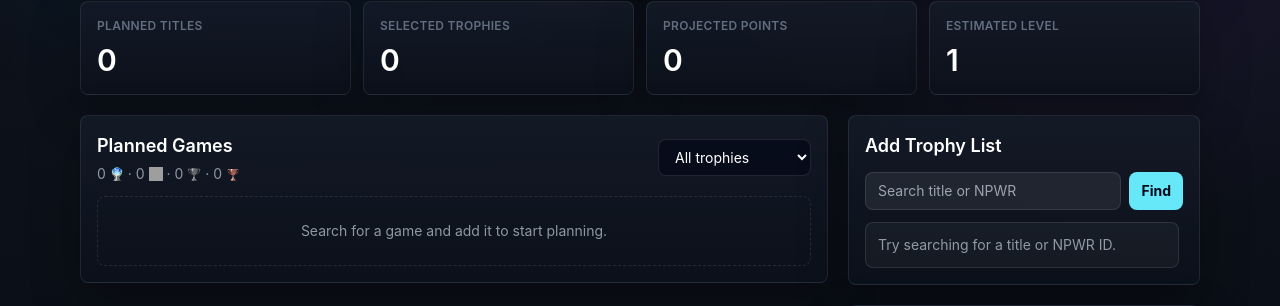
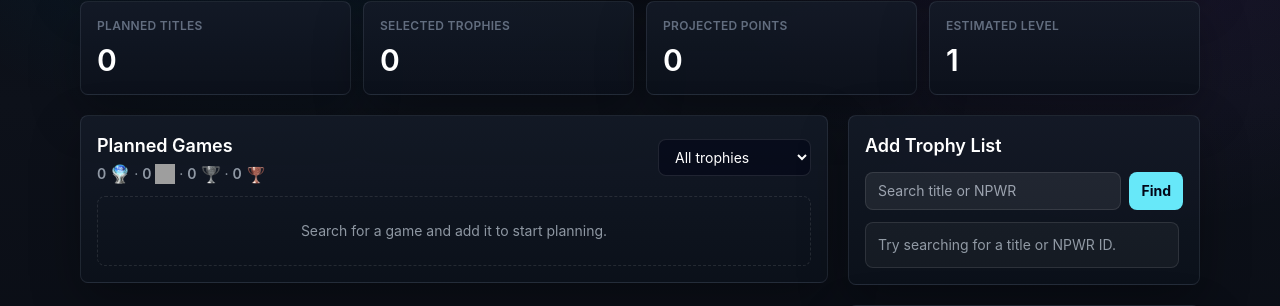
Before and after one commit to imok-coding/Trophies_Project, a PHP site: page /planner in a window 1280 px wide. Shown: the part 286-592 px from the top of the page. Run offline with PHP 8.4, Linux system fonts and the light colour scheme; some libraries are stand-ins or nearby versions; grey boxes are pictures that could not be loaded.

Commit message:
Enlarge trophy breakdown icons

```diff
--- a/site/assets/planner.js
+++ b/site/assets/planner.js
@@ -49,11 +49,11 @@ function trophyIcon(type) {
     bronze: ["e61e35.png", "B"],
   };
   const [file, alt] = icons[type] || icons.bronze;
-  return `<img src="/assets/trophy/${file}" alt="${alt}" class="inline-block h-3.5 w-3.5 align-[-2px]" loading="lazy" />`;
+  return `<img src="/assets/trophy/${file}" alt="${alt}" class="inline-block h-5 w-5 align-[-4px]" loading="lazy" />`;
 }
 
 function countWithIcon(value, type) {
-  return `<span class="inline-flex items-center gap-1">${format(value)}${trophyIcon(type)}</span>`;
+  return `<span class="inline-flex items-center gap-1 text-sm font-semibold">${format(value)}${trophyIcon(type)}</span>`;
 }
 
 function levelFromPoints(total) {
--- a/site/pages/planner.php
+++ b/site/pages/planner.php
@@ -53,13 +53,13 @@ render_header('Trophy Planner');
         <div>
           <h2 class="text-lg font-semibold text-white">Planned Games</h2>
           <p id="planner-breakdown" class="mt-1 text-sm app-muted">
-            <span class="inline-flex items-center gap-1">0<img src="/assets/trophy/470bd2.png" alt="P" class="inline-block h-3.5 w-3.5 align-[-2px]" loading="lazy" /></span>
+            <span class="inline-flex items-center gap-1 text-sm font-semibold">0<img src="/assets/trophy/470bd2.png" alt="P" class="inline-block h-5 w-5 align-[-4px]" loading="lazy" /></span>
             &middot;
-            <span class="inline-flex items-center gap-1">0<img src="/assets/trophy/7186c5.png" alt="G" class="inline-block h-3.5 w-3.5 align-[-2px]" loading="lazy" /></span>
+            <span class="inline-flex items-center gap-1 text-sm font-semibold">0<img src="/assets/trophy/7186c5.png" alt="G" class="inline-block h-5 w-5 align-[-4px]" loading="lazy" /></span>
             &middot;
-            <span class="inline-flex items-center gap-1">0<img src="/assets/trophy/f179ed.png" alt="S" class="inline-block h-3.5 w-3.5 align-[-2px]" loading="lazy" /></span>
+            <span class="inline-flex items-center gap-1 text-sm font-semibold">0<img src="/assets/trophy/f179ed.png" alt="S" class="inline-block h-5 w-5 align-[-4px]" loading="lazy" /></span>
             &middot;
-            <span class="inline-flex items-center gap-1">0<img src="/assets/trophy/e61e35.png" alt="B" class="inline-block h-3.5 w-3.5 align-[-2px]" loading="lazy" /></span>
+            <span class="inline-flex items-center gap-1 text-sm font-semibold">0<img src="/assets/trophy/e61e35.png" alt="B" class="inline-block h-5 w-5 align-[-4px]" loading="lazy" /></span>
           </p>
         </div>
         <select id="planner-filter" class="rounded-lg border border-white/10 bg-slate-950/60 px-3 py-2 text-sm text-white outline-none focus:border-cyan-300/40">
```
Also changed, not shown: site/assets/psn-user-search.js (+5 -5 lines), site/includes/trophy_counts.php (+5 -5 lines).
